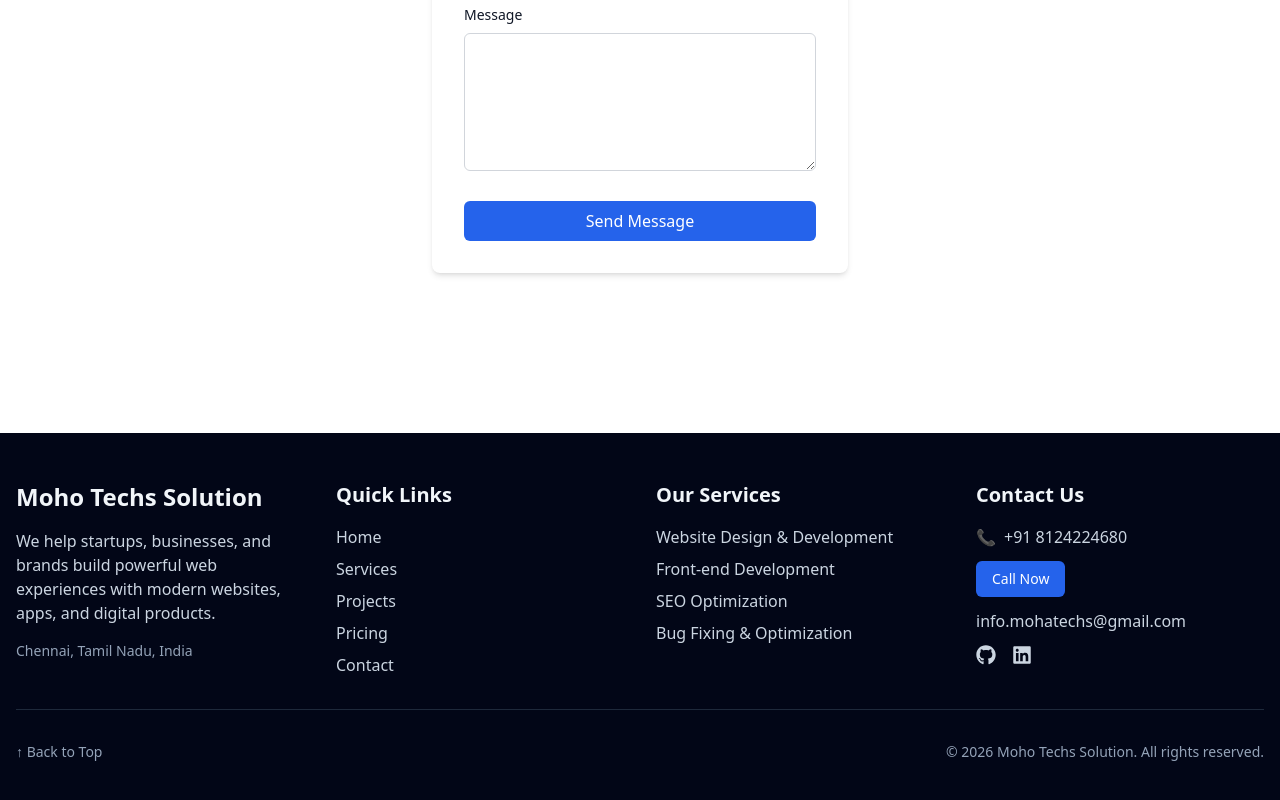
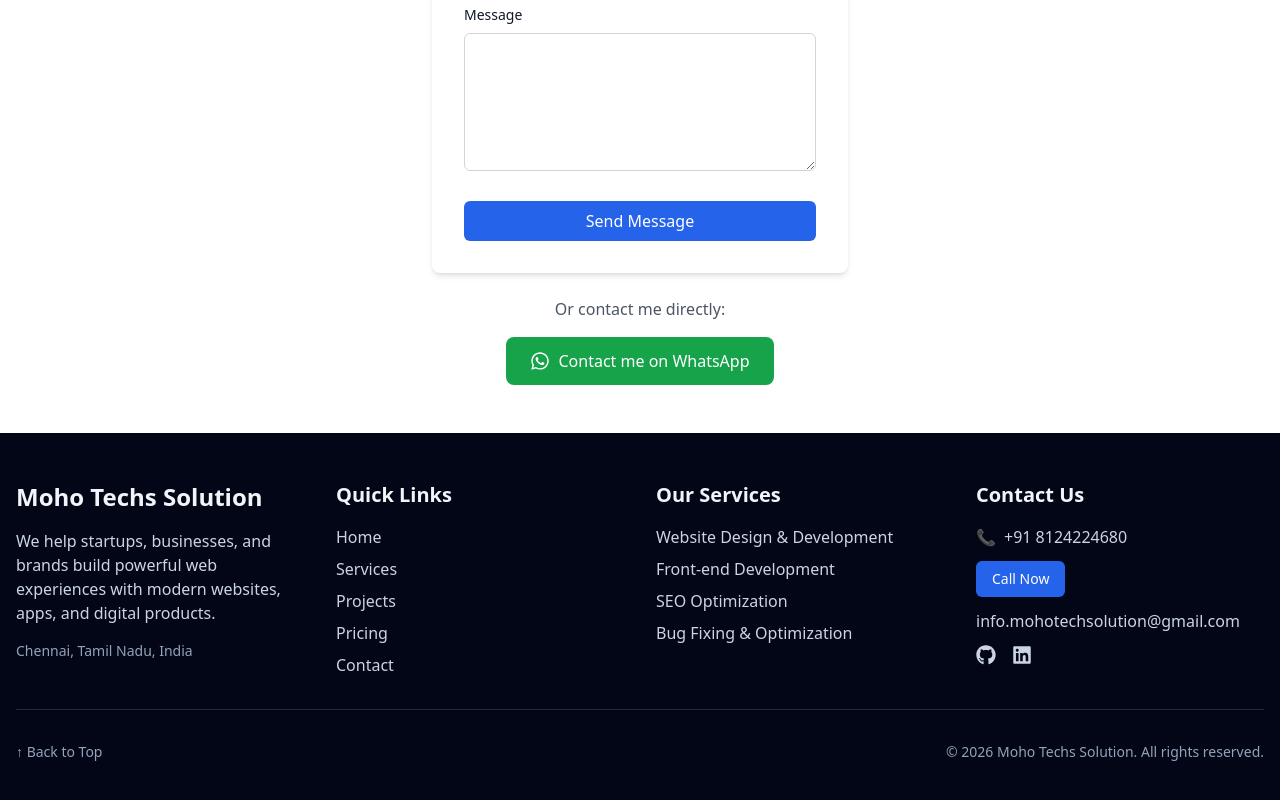
Before and after one commit to mohamedmoha747/moha-tech, a React (Vite) app: page / in a window 1280 px wide. Shown: the part 5531-6331 px from the top of the page. Built offline with nearby package versions, Linux system fonts and the light colour scheme; the HTML template or start-up script is replaced by a standard one.

Commit message:
update contect details

```diff
--- a/src/components/Footer.jsx
+++ b/src/components/Footer.jsx
@@ -51,7 +51,7 @@ const Footer = () => {
                 Call Now
               </a>
               <p className="text-sm md:text-base">
-                <a href="info.mohatechs@gmail.com" className="hover:text-white">info.mohatechs@gmail.com</a>
+                <a href="mailto:info.mohotechsolution@gmail.com" className="hover:text-white">info.mohotechsolution@gmail.com</a>
               </p>
               <div className="flex items-center gap-4 mt-3">
                 <a href="https://github.com/mohamedmoha747" target="_blank" rel="noopener noreferrer" className="text-slate-300 hover:text-white">
--- a/src/pages/Contact.jsx
+++ b/src/pages/Contact.jsx
@@ -1,5 +1,7 @@
 import { useState } from 'react';
 import { motion } from 'framer-motion';
+import emailjs from '@emailjs/browser';
+import { FaWhatsapp } from 'react-icons/fa';
 
 const Contact = ({ id = 'contact' }) => {
   const [formData, setFormData] = useState({
@@ -17,9 +19,26 @@ const Contact = ({ id = 'contact' }) => {
 
   const handleSubmit = (e) => {
     e.preventDefault();
-    // Handle form submission here
-    console.log('Form submitted:', formData);
-    alert('Message sent! (This is a demo)');
+    // Replace these with your actual EmailJS IDs from https://www.emailjs.com/
+    const serviceId = 'your_service_id';
+    const templateId = 'your_template_id';
+    const publicKey = 'your_public_key';
+
+    emailjs.send(serviceId, templateId, {
+      from_name: formData.name,
+      from_email: formData.email,
+      message: formData.message,
+      to_email: 'info.mohotechsolution@gmail.com'
+    }, publicKey)
+      .then((response) => {
+        console.log('Email sent successfully!', response);
+        alert('Message sent successfully!');
+        setFormData({ name: '', email: '', message: '' });
+      })
+      .catch((error) => {
+        console.error('Failed to send email:', error);
+        alert('Failed to send message. Please try again.');
+      });
   };
 
   return (
@@ -89,6 +108,17 @@ const Contact = ({ id = 'contact' }) => {
               Send Message
             </button>
           </form>
+          <div className="mt-6 text-center">
+            <p className="text-gray-600 dark:text-gray-400 mb-4">Or contact me directly:</p>
+            <a
+              href="https://wa.me/918124224680?text=Hello%20Mohamed,%20I%20would%20like%20to%20discuss%20a%20project."
+              target="_blank"
+              rel="noopener noreferrer"
+              className="inline-flex items-center justify-center gap-2 px-6 py-3 bg-green-600 text-white rounded-lg hover:bg-green-700 transition-colors duration-200"
+            >
+              <FaWhatsapp size={20} /> Contact me on WhatsApp
+            </a>
+          </div>
         </motion.div>
       </div>
     </section>
```
Also changed, not shown: package.json (+4 -3 lines), 1 other file (tests, documents, lock files or other folders).
